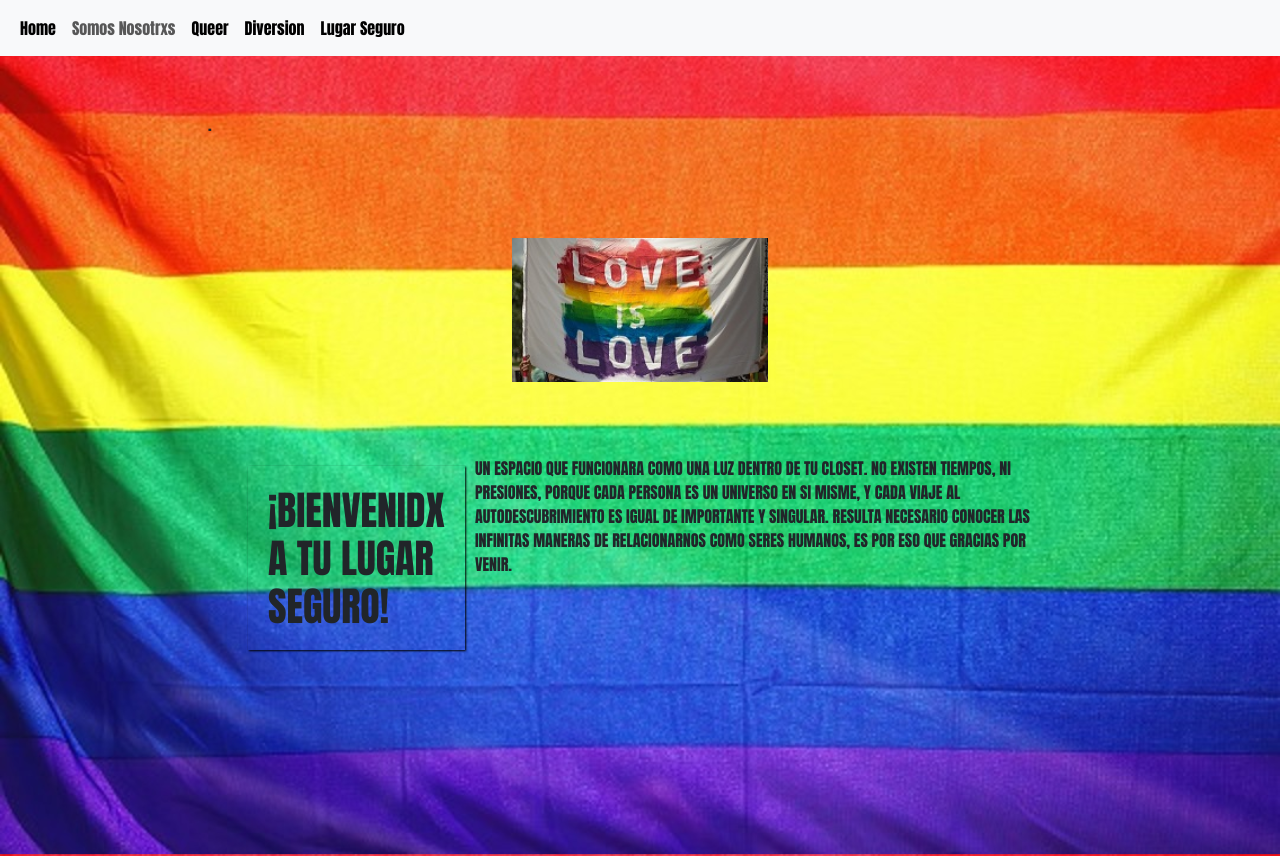
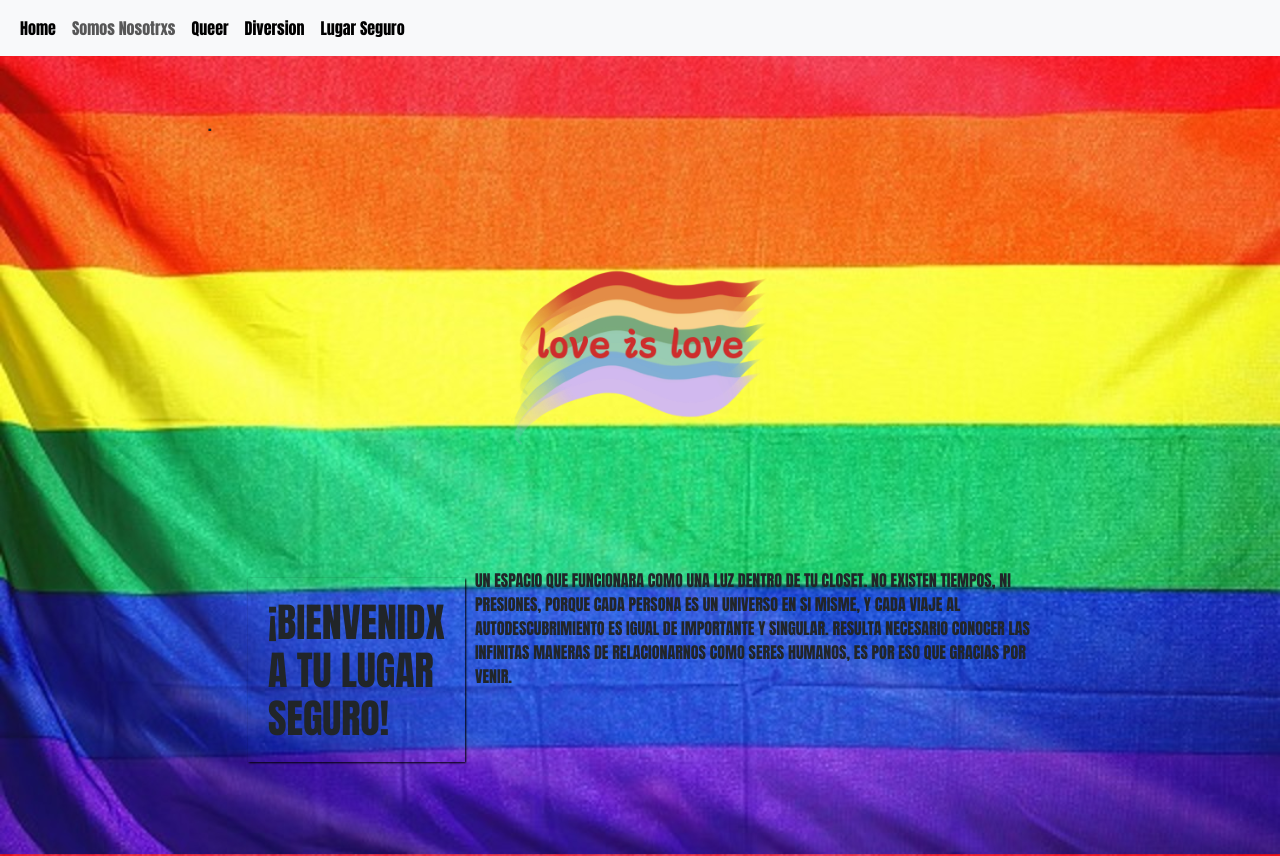
Before and after one commit to agustinulman/loveislove, a website: page index.html in a window 1280 px wide. Shown: the top 856 px of the page. Drawn offline with nearby package versions, Linux system fonts and the light colour scheme; files whose address does not match are found by name.

Commit message:
imagen estilos e index actualizados

```diff
--- a/index.html
+++ b/index.html
@@ -4,6 +4,9 @@
     <meta charset="UTF-8">
     <meta http-equiv="X-UA-Compatible" content="IE=edge">
     <meta name="viewport" content="width=Ñove, initial-scale=1.0">
+    <meta name="loveislove" description="Un espacio que funcionara como una luz dentro de tu closet. No existen tiempos, ni presiones, porque cada persona es un universo en si misme, y cada viaje al autodescubrimiento es igual de importante y singular.
+    resulta necesario conocer las infinitas maneras de relacionarnos como seres humanos, es por eso que
+    gracias por venir.">
     <!-- link de bt-->
     <link href="https://cdn.jsdelivr.net/npm/bootstrap@5.3.0-alpha1/dist/css/bootstrap.min.css" rel="stylesheet" integrity="sha384-GLhlTQ8iRABdZLl6O3oVMWSktQOp6b7In1Zl3/Jr59b6EGGoI1aFkw7cmDA6j6gD" crossorigin="anonymous">
     <!-- link de css-->
@@ -44,8 +47,8 @@
         </div>
     </header>
         <!-- inicio del contenido principal-->
-        <main class="main">
-            <img src="../PreEntrega1Ulman/img/loveislove.png" alt="imagen de logo love is love bandera graffiti">
+        <main class="main img">
+            <img src="../PreEntrega1Ulman/img/loveislove2.png" alt="imagen de logo love is love">
             <div class="main-contenedor">
                 <h1 class="titulo"> ¡BIENVENIDX A TU LUGAR SEGURO!</h1>
                 <p class="titulo-dos">
```
Also changed, not shown: css/styles.css (line endings or trailing spaces), img/loveislove.png (deleted), img/loveislove2.png (added).
